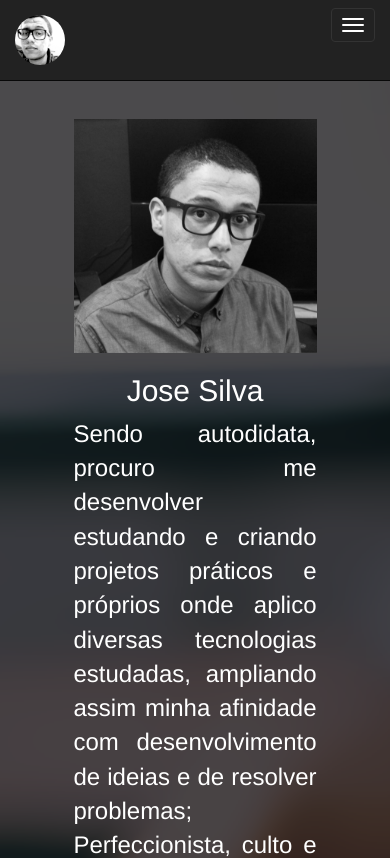
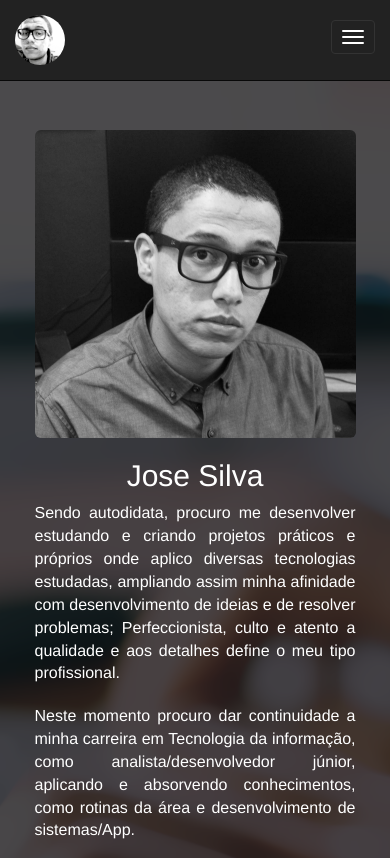
Before and after one commit to jsi1v4/jsi1v4.github.io, a plain HTML site: page index.html in a window 390 px wide. Shown: the top 858 px of the page. Drawn offline with Linux system fonts and the light colour scheme.

Commit message:
[Resume] fix align

```diff
--- a/assets/css/app.css
+++ b/assets/css/app.css
@@ -7,6 +7,11 @@ body {
 
 .navbar-brand {
     height: 100%;
+}
+
+.navbar-toggle {
+    margin-top: 20px;
+    margin-bottom: 16px;
 }
 
 .navbar-nav li a {
@@ -41,10 +46,12 @@ body {
 .panel-bg {
     width: 100%;
     height: 100%;
-    padding-left: 15%;
-    padding-right: 15%;
-    padding-top: 10%;
-    padding-bottom: 10%;
+    padding: 10% 15%;
+}
+@media only screen and (max-device-width: 900px) {
+    .panel-bg {
+        padding: 10% 5%;
+    }
 }
 .panel-color {
     background-color: rgb(10, 10, 10, 0.5)
@@ -54,3 +61,11 @@ body {
 .resume-info {
     font-size: x-large;
 }
+@media only screen and (max-device-width: 900px) {
+    .resume-info {
+        font-size: medium;
+    }
+}
+.resume-img {
+    border-radius: 6px;
+}
--- a/index.html
+++ b/index.html
@@ -93,8 +93,8 @@
 			<!-- Resume -->
 			<div class="panel-bg panel-color">
 				<div class="row container-fluid">
-					<div class="col-xs-12 col-md-4">
-						<img id="resume-img" class="img-responsive img-? resume-img">
+					<div class="col-xs-12 col-md-4" style="padding-top:3%">
+						<img id="resume-img" class="img-responsive resume-img">
 					</div>
 					<div class="col-xs-12 col-md-1"></div>
 					<div class="col-xs-12 col-md-7">
```
